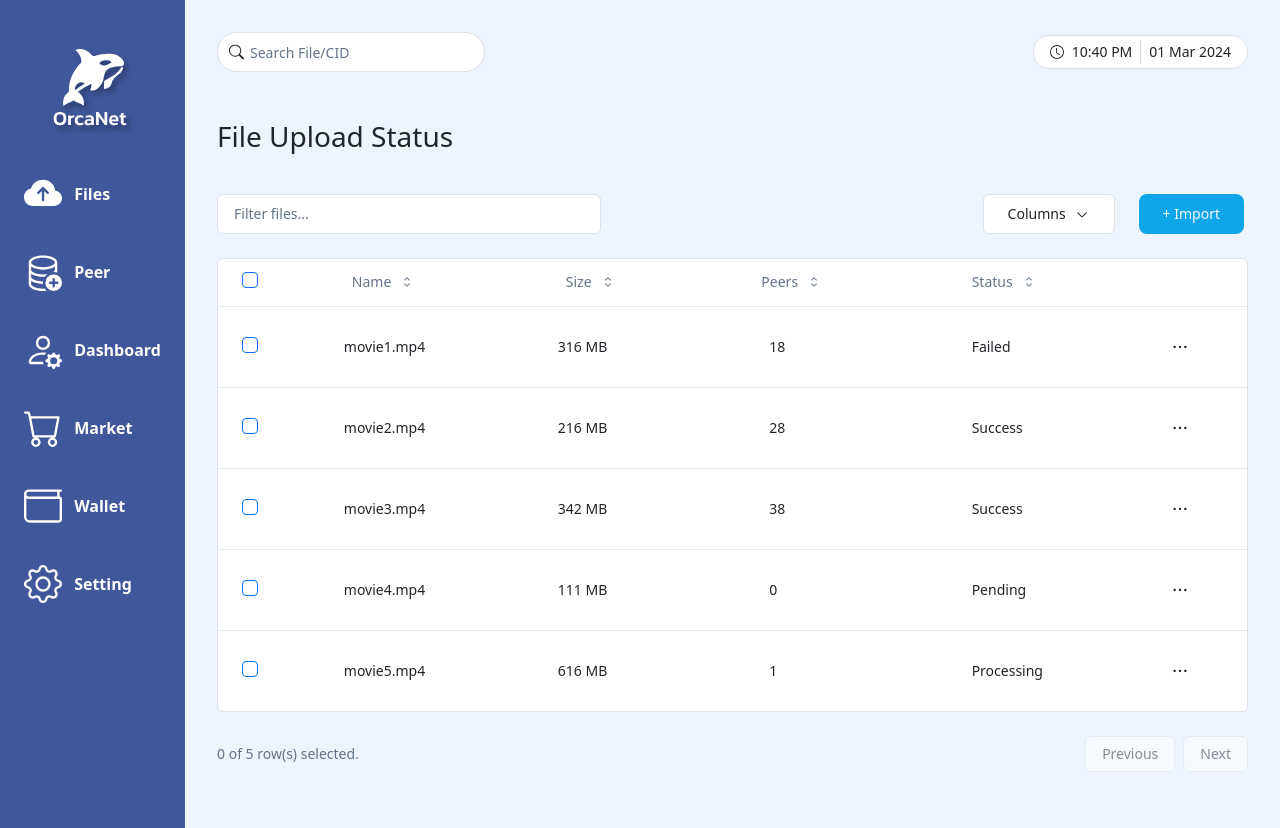
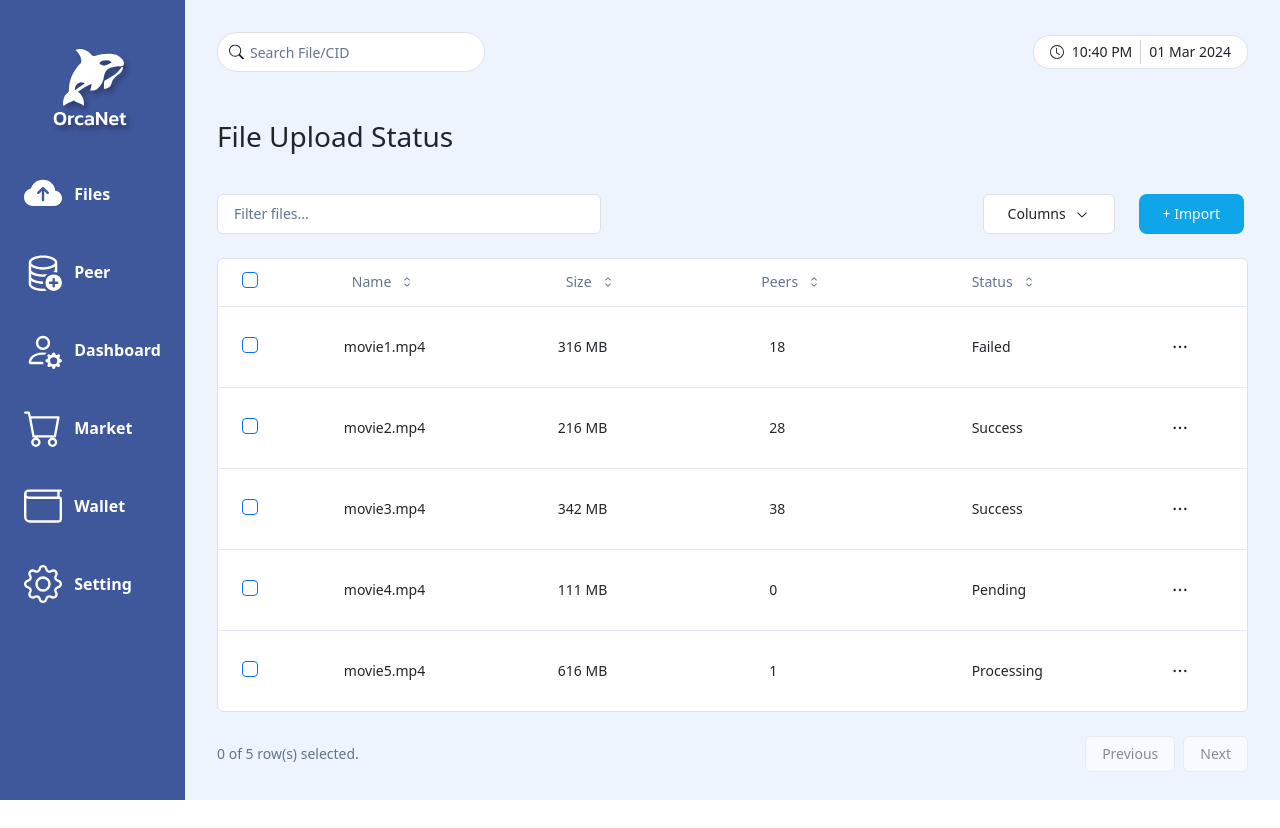
Before and after one commit to sbu-416-24sp/orcanet-desktop-deprecated, a React (Vite) app in the folder frontend/: page / in a window 1280 px wide. After the commit the page ends 800 px from the top, so only its background shows below. Built offline with nearby package versions, Linux system fonts and the light colour scheme; the HTML template or start-up script is replaced by a standard one.

Commit message:
Added overflow-auto to all pages

```diff
--- a/frontend/src/components/Dashboard/DashboardPage.tsx
+++ b/frontend/src/components/Dashboard/DashboardPage.tsx
@@ -7,7 +7,7 @@ import UserInfo from "./UserInfoPanel.tsx";
 export default function DashboardPage() {
   return (
     <motion.div
-      // className="content dashboard-page"
+      className="overflow-auto"
       initial="initial"
       animate="final"
       variants={routeVariants}
--- a/frontend/src/components/FileUpload/FileUploadPage.tsx
+++ b/frontend/src/components/FileUpload/FileUploadPage.tsx
@@ -63,7 +63,7 @@ export default function FileUploadPage() {
   return (
     <motion.div
       // className="content file-upload-page"
-      className="p-8 h-full bg-blue-100 bg-opacity-50"
+      className="p-8 h-full bg-blue-100 bg-opacity-50 overflow-auto"
       initial="initial"
       animate="final"
       variants={routeVariants}
--- a/frontend/src/components/HelpPage/HelpPage.tsx
+++ b/frontend/src/components/HelpPage/HelpPage.tsx
@@ -4,7 +4,7 @@ import { routeVariants } from "../../helper/RouterAnimation";
 export default function helpPage() {
   return (
     <motion.div
-      className="p-8 bg-blue-100 bg-opacity-50 h-full"
+      className="p-8 bg-blue-100 bg-opacity-50 h-full overflow-auto"
       initial="initial"
       animate="final"
       variants={routeVariants}
--- a/frontend/src/components/Setting/SettingPage.tsx
+++ b/frontend/src/components/Setting/SettingPage.tsx
@@ -7,7 +7,7 @@ import OrcaCoinConnection from "./OrcaCoinConnection";
 export default function SettingPage() {
   return (
     <motion.div
-      // className="content setting"
+      className="overflow-auto"
       initial="initial"
       animate="final"
       variants={routeVariants}
```
